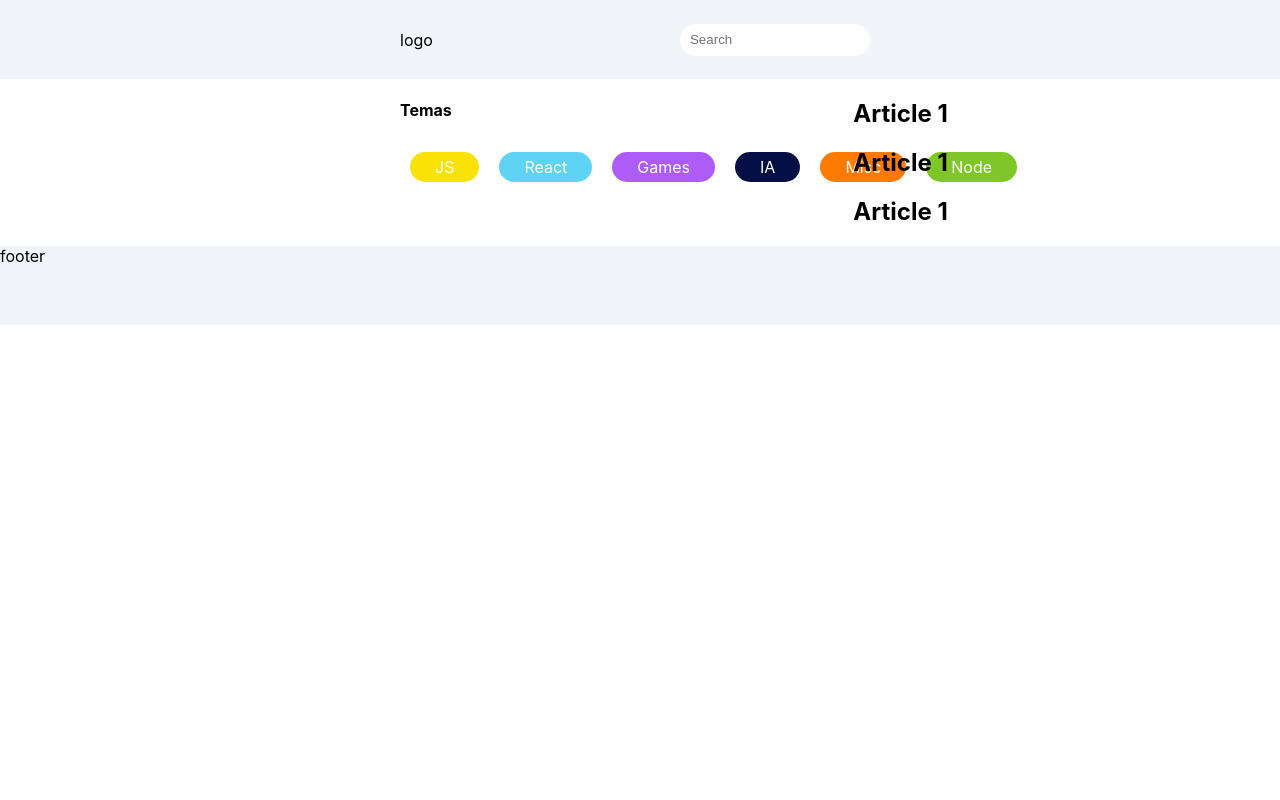
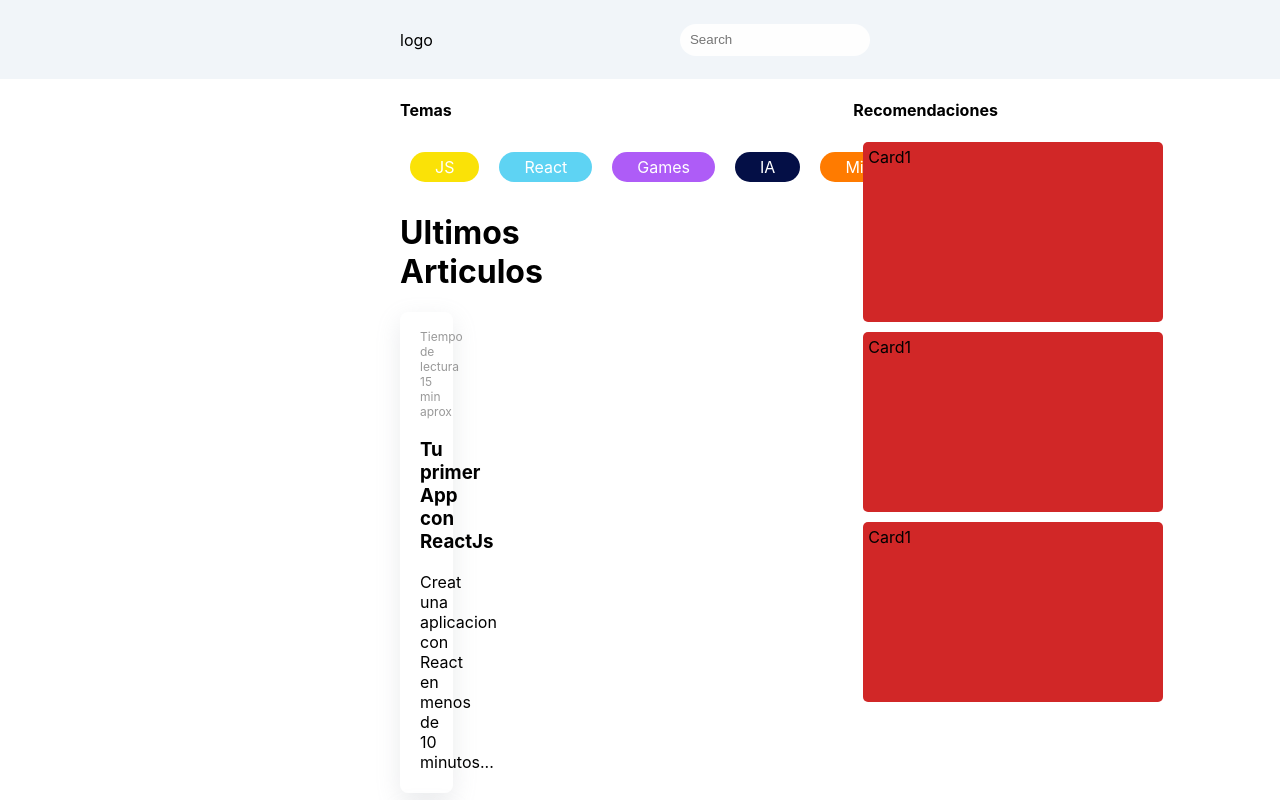
Before and after one commit to lucasangelino/maidan, a Next.js app: page / in a window 1280 px wide. Shown: the top 800 px of the page. Built offline with nearby package versions, Linux system fonts and the light colour scheme.

Commit message:
MAI create articles

```diff
--- a/components/core/layout/layout.module.css
+++ b/components/core/layout/layout.module.css
@@ -27,4 +27,5 @@
   grid-area: content;
   height: 100%;
   padding: 0 400px;
+  width: 100%;
 }
--- a/components/core/sidebar/index.js
+++ b/components/core/sidebar/index.js
@@ -1,16 +1,25 @@
+import Card from "../../ui/cards";
+const recomendations = [
+  {
+    title: "Recom1",
+  },
+  {
+    title: "Recom2",
+  },
+  {
+    title: "Recom2",
+  },
+];
 export default function Sidebar() {
   return (
     <>
       <div>
-        <article>
-          <h1>Article 1</h1>
-        </article>
-        <article>
-          <h1>Article 1</h1>
-        </article>
-        <article>
-          <h1>Article 1</h1>
-        </article>
+        <h4>Recomendaciones</h4>
+      </div>
+      <div>
+        {recomendations.map((recom, index) => (
+          <Card key={index} title />
+        ))}
       </div>
     </>
   );
--- /dev/null
+++ b/components/ui/articles/Article.js
@@ -0,0 +1,11 @@
+import styles from "./article.module.css";
+export default function Article({ title, content, readTime }) {
+  const { article, readtime } = styles;
+  return (
+    <div className={article}>
+      <p className={readtime}>Tiempo de lectura {readTime} aprox</p>
+      <h3>{title}</h3>
+      <p>{content}</p>
+    </div>
+  );
+}
--- /dev/null
+++ b/components/ui/articles/article.module.css
@@ -0,0 +1,17 @@
+.article {
+  box-shadow: rgba(149, 157, 165, 0.2) 0px 8px 24px;
+  width: 100%;
+  max-width: 800px;
+  margin: 10px 0;
+  padding: 5px 20px;
+  background-color: #fff;
+  border-radius: 8px;
+}
+.article:hover {
+  background: lightgrey;
+  cursor: pointer;
+}
+.readtime {
+  font-size: 12px;
+  color: #999;
+}
--- /dev/null
+++ b/components/ui/articles/index.js
@@ -0,0 +1,16 @@
+import Article from "./Article";
+export default function Articles({ articles }) {
+  return (
+    <div>
+      <h1>Ultimos Articulos</h1>
+      {articles.map((article) => (
+        <Article
+          key={article.id}
+          title={article.title}
+          content={article.content}
+          readTime={article.readTime}
+        />
+      ))}
+    </div>
+  );
+}
--- /dev/null
+++ b/components/ui/cards/cards.module.css
@@ -0,0 +1,8 @@
+.card {
+  height: 180px;
+  width: 300px;
+  background-color: #d12727;
+  border-radius: 5px;
+  padding: 5px;
+  margin: 10px;
+}
--- /dev/null
+++ b/components/ui/cards/index.js
@@ -0,0 +1,10 @@
+import styles from "./cards.module.css";
+
+export default function Cards() {
+  const { card } = styles;
+  return (
+    <>
+      <div className={card}>Card1</div>
+    </>
+  );
+}
--- a/pages/index.js
+++ b/pages/index.js
@@ -2,6 +2,7 @@ import Head from "next/head";
 import Layout from "../components/core/layout";
 import SEO from "../components/core/seo";
 import Filters from "../components/ui/filters";
+import Articles from "../components/ui/articles";
 import { SEO_PROPS } from "../constants/seo";
 
 const filters = [
@@ -31,6 +32,47 @@ const filters = [
   },
 ];
 
+const articles = [
+  {
+    id: 1,
+    title: "Tu primer App con ReactJs",
+    content: "Creat una aplicacion con React en menos de 10 minutos...",
+    readTime: "15 min",
+  },
+  {
+    id: 1,
+    title: "Crea un servidor ultrarapido con NodeJs",
+    content: "NodeJs nos permite crear servidores para nuestras aplica...",
+    readTime: "15 min",
+  },
+  {
+    id: 1,
+    title: "5 Design Systems que deberias probar",
+    content: "Algunos basicos, otros extensos y poderosos. Prueba estos...",
+    readTime: "15 min",
+  },
+  {
+    id: 1,
+    title: "React - create-react-app vs webpack app",
+    content: "Pros y contras de crear apps con create-react-app vs webp...",
+    readTime: "15 min",
+  },
+  {
+    id: 1,
+    title: "El Juego de la Vida",
+    content:
+      "Un juego que esconde secretos del universo. El juego de 0 jugadores",
+    readTime: "20 min",
+  },
+  {
+    id: 1,
+    title: "Github Copilot",
+    content:
+      "¿Inteligencia Artificial que programa? Skynet? Robots haciendo Robots?",
+    readTime: "15 min",
+  },
+];
+
 export default function Home() {
   const { mainView } = SEO_PROPS;
   return (
@@ -38,6 +80,7 @@ export default function Home() {
       <SEO {...mainView} />
       <h4>Temas</h4>
       <Filters filters={filters} />
+      <Articles articles={articles} />
     </>
   );
 }
--- a/styles/globals.css
+++ b/styles/globals.css
@@ -13,4 +13,5 @@ a {
 
 * {
   box-sizing: border-box;
+  /* border: 1px dotted lightblue; */
 }
```
